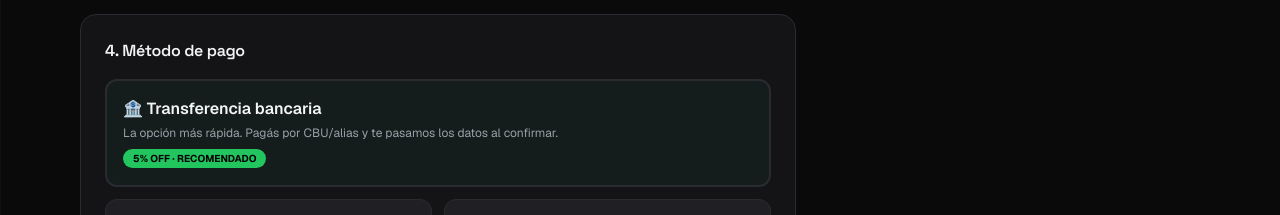
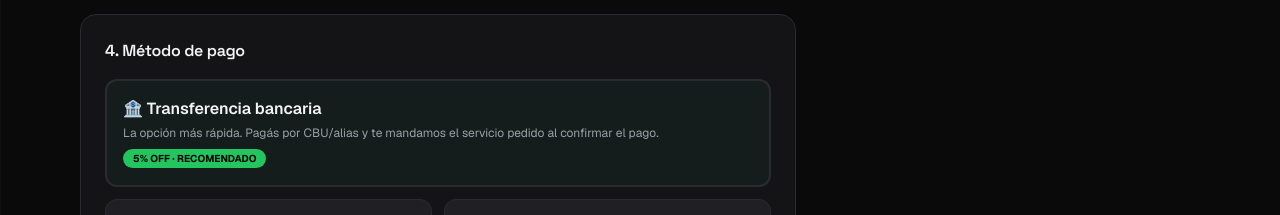
Before and after one commit to sbeatboliche-tech/topvi, a Next.js app: page /ar/packs/pack-elite in a window 1280 px wide. Shown: the part 1360-1575 px from the top of the page. Built offline with nearby package versions, Linux system fonts and the light colour scheme; no server answers.

Commit message:
copy: transferencia dice servicio pedido en vez de datos

```diff
--- a/app/[locale]/packs/[slug]/PackOrder.tsx
+++ b/app/[locale]/packs/[slug]/PackOrder.tsx
@@ -300,7 +300,7 @@ export default function PackOrder({
             >
               <div className="font-semibold">🏦 Transferencia bancaria</div>
               <p className="mt-1 text-xs text-muted">
-                La opción más rápida. Pagás por CBU/alias y te pasamos los datos al confirmar.
+                La opción más rápida. Pagás por CBU/alias y te mandamos el servicio pedido al confirmar el pago.
               </p>
               <span className="mt-2 inline-block rounded-full bg-success px-2.5 py-0.5 text-[10px] font-bold text-black">
                 5% OFF · RECOMENDADO
--- a/app/[locale]/servicios/[slug]/ServiceOrder.tsx
+++ b/app/[locale]/servicios/[slug]/ServiceOrder.tsx
@@ -682,8 +682,7 @@ export default function ServiceOrder({
               >
                 <div className="font-semibold">🏦 Transferencia bancaria</div>
                 <p className="mt-1 text-xs text-muted">
-                  La opción más rápida y conveniente. Pagás por CBU/alias y te
-                  pasamos los datos al confirmar.
+                  La opción más rápida y conveniente. Pagás por CBU/alias y te mandamos el servicio pedido al confirmar el pago.
                 </p>
                 <span className="mt-2 inline-block rounded-full bg-success px-2.5 py-0.5 text-[10px] font-bold text-black">
                   5% OFF · RECOMENDADO
```
